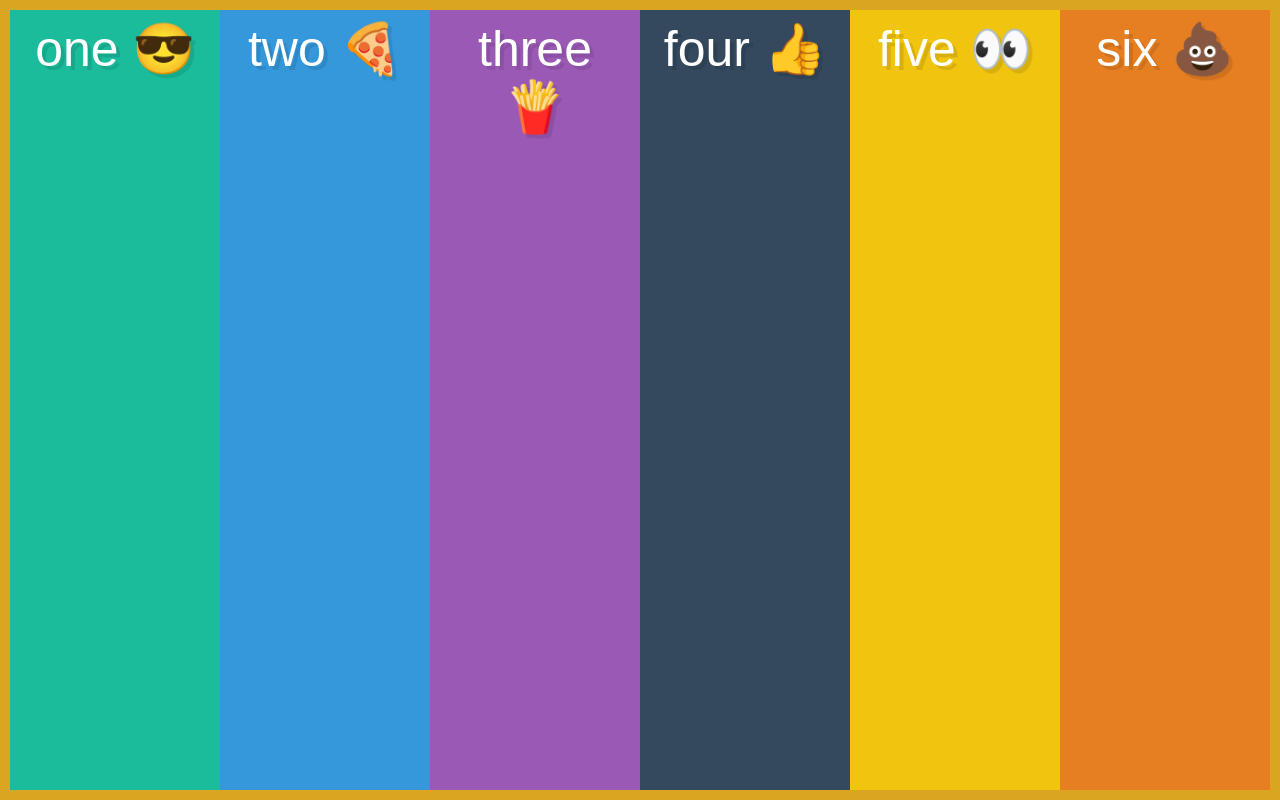
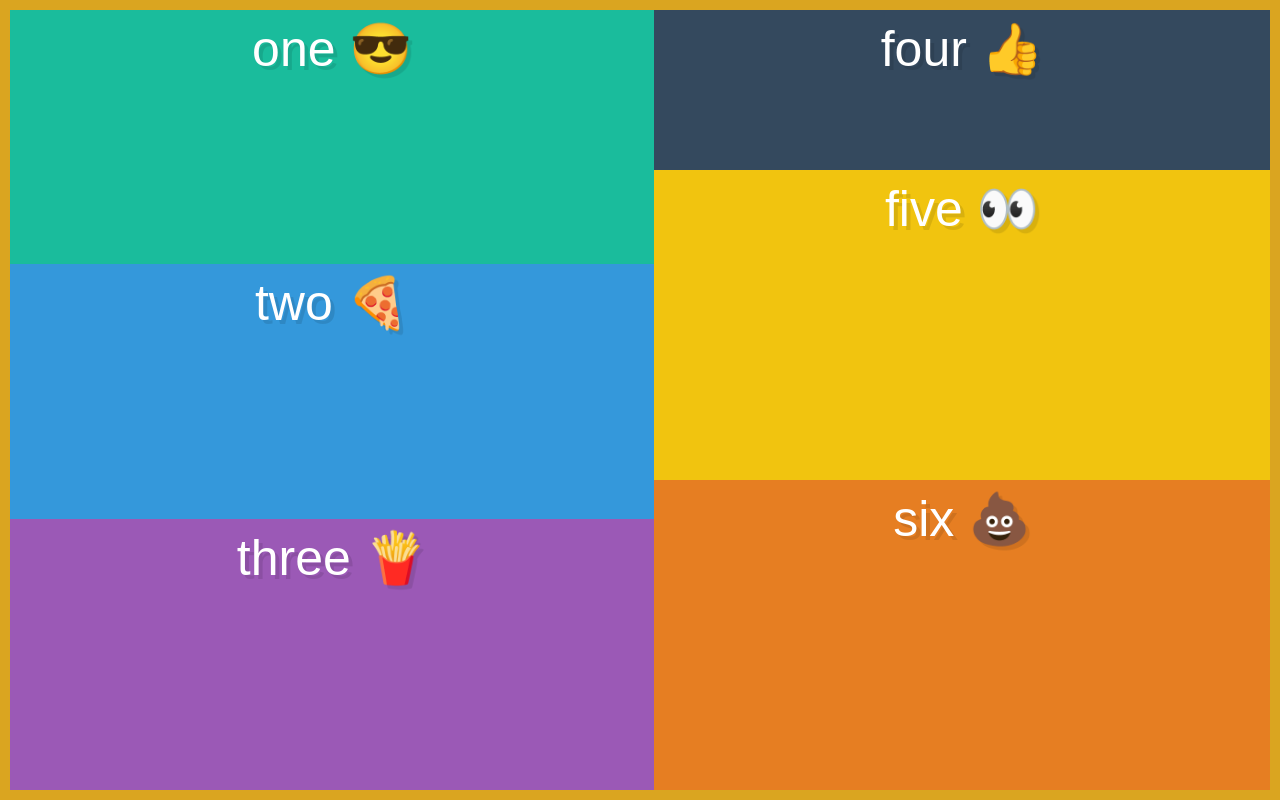
Before and after one commit to hannah-saurusrex/wesbos-what-the-flexbox, a website: page app/flex-wrapping-and-columns/index.html in a window 1280 px wide. Drawn offline with Linux system fonts and the light colour scheme.

Commit message:
played around with flex wrapping on column axis

```diff
--- a/app/flex-wrapping-and-columns/style.css
+++ b/app/flex-wrapping-and-columns/style.css
@@ -31,10 +31,21 @@ input[type=reset],input[type=submit]{-webkit-appearance:button;cursor:pointer;}b
 /* We start writing out flexbox here. The above is just page setup */
 .container {
   display:flex;
-  border:10px solid goldenrod;
-  height:100vh;
+  flex-wrap: wrap;
+  flex-direction: column;
+  border: 10px solid goldenrod;
+  height: 100vh;
 }
 
 .box {
-  width: 300px;
+  flex-basis: 250px;
+  flex-grow: 1;
 }
+
+.box3 {
+  flex-grow: 5;
+}
+
+.box4 {
+  flex-basis: 100px;
+}
```
